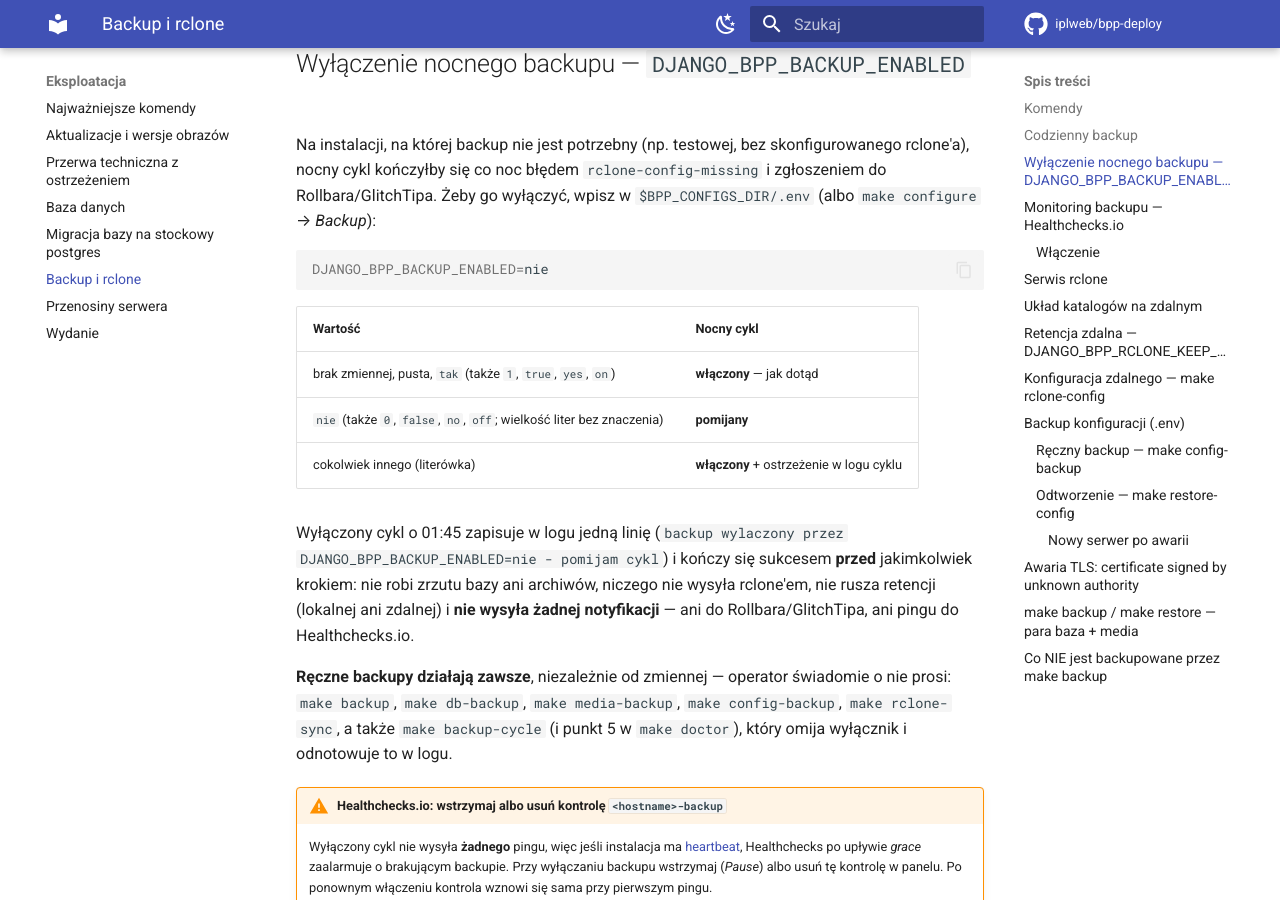
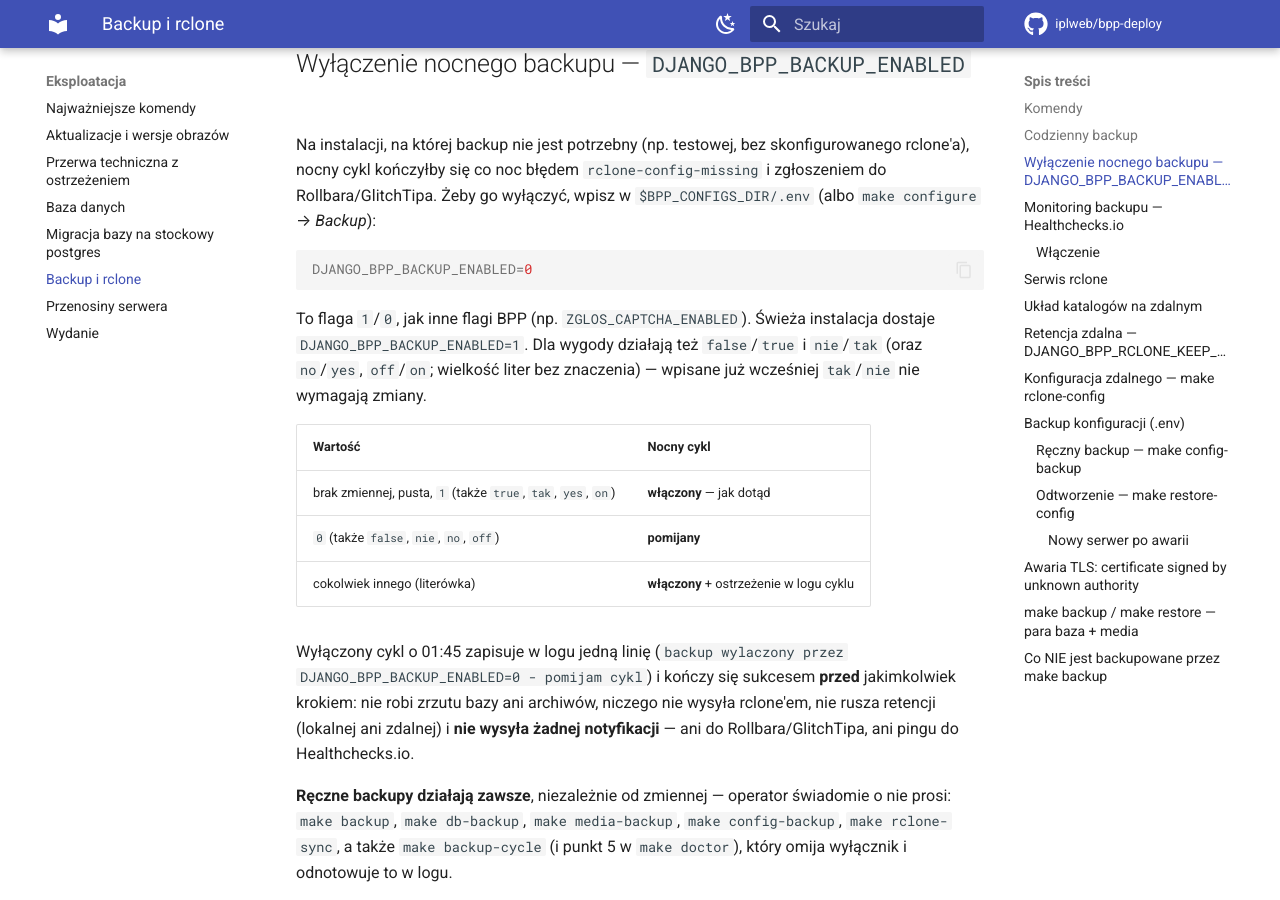
Before and after one commit to iplweb/bpp-deploy, an MkDocs documentation site: the page built from docs/eksploatacja/backup-i-rclone.md, in a window 1280 px wide and 900 px high, scrolled down 1510 px. Built offline with MkDocs 1.6.1 and Material for MkDocs 9.7.7, drawn with Linux system fonts in a browser that asks for light colours; comment, search, counter and statistics services are not loaded.

Commit message:
feat(backup): DJANGO_BPP_BACKUP_ENABLED kanonicznie 1/0
Wyłącznik nocnego backupu przechodzi na zapis jak inne flagi repo
(ZGLOS_CAPTCHA_ENABLED=1/0): rejestr dostaje typ `flaga`, domyślna `1`
(świeża instalacja przez init-configs dostaje DJANGO_BPP_BACKUP_ENABLED=1),
wyłączenie to `0`.

Typ `flaga` przyjmuje ten sam słownik co backup-cycle.sh (1/0, true/false,
tak/nie, yes/no, on/off, bez względu na wielkość liter), więc wpisane już
`tak`/`nie` przechodzą `make config-check`/`doctor` bez migracji.
Skrypt cyklu bez zmian w logice — tylko komunikat o literówce wskazuje 1/0.

Testy rejestru: walidacja flagi, --init zapisuje 1, config-check
przyjmuje `nie` i odrzuca śmieci. Docs: backup-i-rclone (#wylaczenie-backupu),
tabela zmiennych, zadania-ofelia, CLAUDE.md.

Co-Authored-By: Claude Opus 5.5 <noreply@anthropic.com>
Claude-Session: https://claude.ai/code/session_01Mr7s9sbpoYs1MGG5qCaZ5c

````diff
--- a/docs/eksploatacja/backup-i-rclone.md
+++ b/docs/eksploatacja/backup-i-rclone.md
@@ -69,17 +69,22 @@ do Rollbara/GlitchTipa. Żeby go wyłączyć, wpisz w `$BPP_CONFIGS_DIR/.env` (a
 `make configure` → *Backup*):
 
 ```bash
-DJANGO_BPP_BACKUP_ENABLED=nie
+DJANGO_BPP_BACKUP_ENABLED=0
 ```
+
+To flaga `1`/`0`, jak inne flagi BPP (np. `ZGLOS_CAPTCHA_ENABLED`). Świeża instalacja
+dostaje `DJANGO_BPP_BACKUP_ENABLED=1`. Dla wygody działają też `false`/`true` i
+`nie`/`tak` (oraz `no`/`yes`, `off`/`on`; wielkość liter bez znaczenia) — wpisane już
+wcześniej `tak`/`nie` nie wymagają zmiany.
 
 | Wartość | Nocny cykl |
 |---|---|
-| brak zmiennej, pusta, `tak` (także `1`, `true`, `yes`, `on`) | **włączony** — jak dotąd |
-| `nie` (także `0`, `false`, `no`, `off`; wielkość liter bez znaczenia) | **pomijany** |
+| brak zmiennej, pusta, `1` (także `true`, `tak`, `yes`, `on`) | **włączony** — jak dotąd |
+| `0` (także `false`, `nie`, `no`, `off`) | **pomijany** |
 | cokolwiek innego (literówka) | **włączony** + ostrzeżenie w logu cyklu |
 
 Wyłączony cykl o 01:45 zapisuje w logu jedną linię
-(`backup wylaczony przez DJANGO_BPP_BACKUP_ENABLED=nie - pomijam cykl`) i kończy się
+(`backup wylaczony przez DJANGO_BPP_BACKUP_ENABLED=0 - pomijam cykl`) i kończy się
 sukcesem **przed** jakimkolwiek krokiem: nie robi zrzutu bazy ani archiwów, niczego nie
 wysyła rclone'em, nie rusza retencji (lokalnej ani zdalnej) i **nie wysyła żadnej
 notyfikacji** — ani do Rollbara/GlitchTipa, ani pingu do Healthchecks.io.
````
Also changed, not shown: CLAUDE.md (+1 -1 lines), docs/architektura/zadania-ofelia.md (+1 -1 lines), docs/konfiguracja/zmienne.md (+1 -1 lines), 5 other files.
